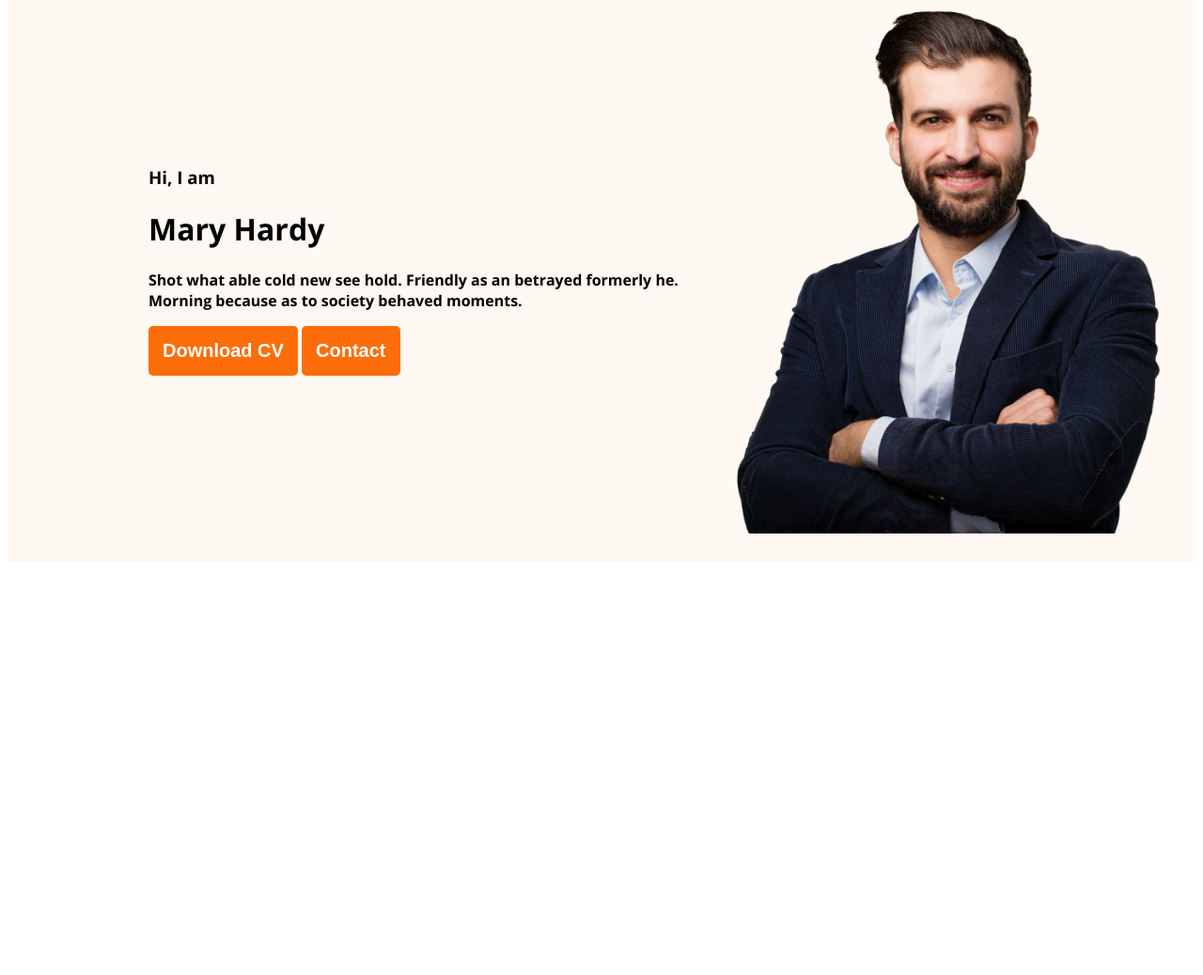
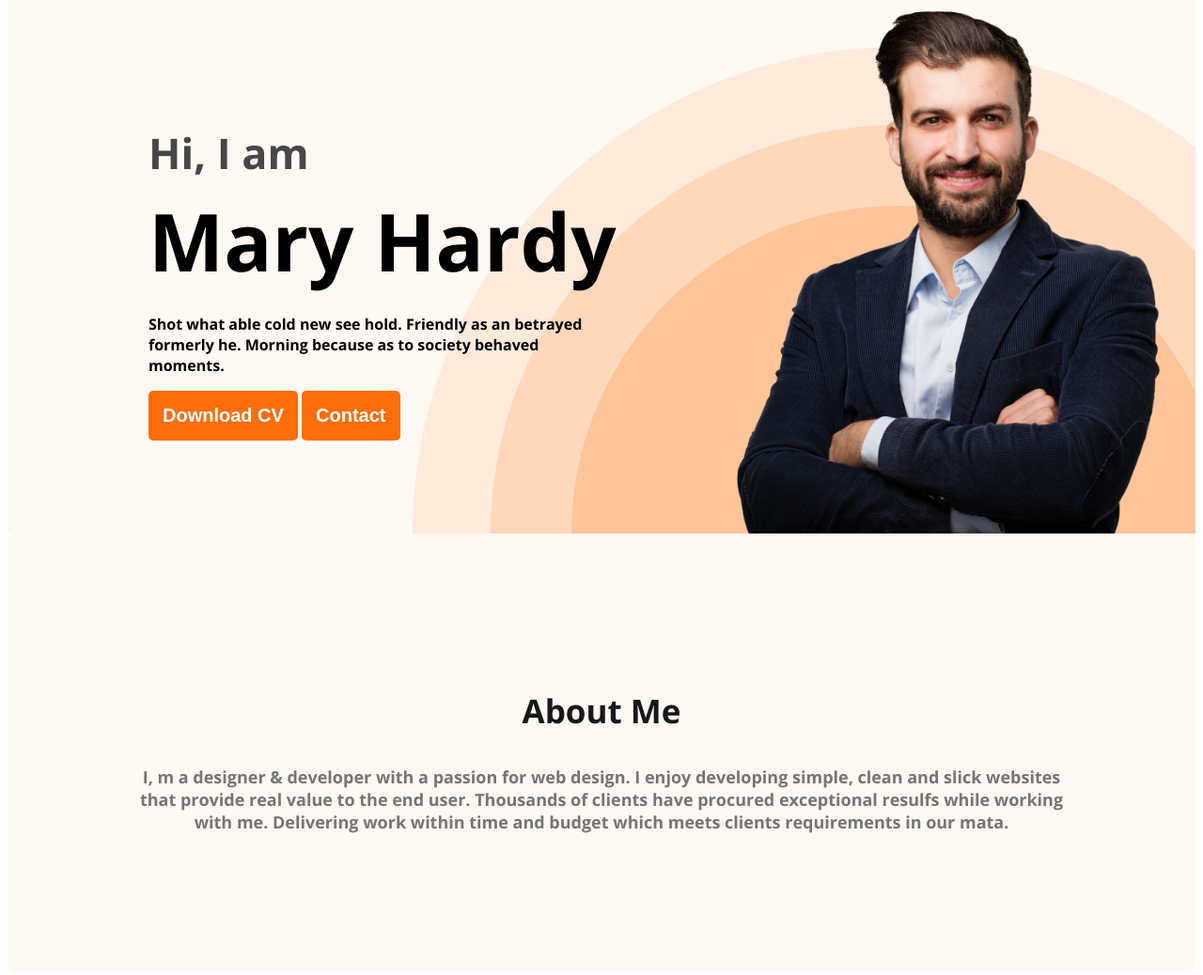
Before and after one commit to AliBinRashid/developer-portfolio, a plain HTML site: page index.html in a window 1280 px wide. Shown: the part 200-1238 px from the top of the page at 94% size. Before the commit the page ends 806 px from the top, so only its background shows below. Drawn offline with nearby package versions, Linux system fonts and the light colour scheme.

Commit message:
about section created

```diff
--- a/index.html
+++ b/index.html
@@ -24,7 +24,7 @@
             <div class="banner-content">
                 <h3 class="banner-greeting">Hi, I  am</h3>
                 <h1 class="banner-title">Mary Hardy</h1>
-                <p>Shot what able cold new see hold.
+                <p class="banner-description">Shot what able cold new see hold.
                     Friendly as an betrayed formerly he.
                     Morning because as to society behaved moments.</p>
                     <button class="btn-primary">Download CV</button>
@@ -34,7 +34,15 @@
         </div>
     </header>
 
-    <main></main>
+    <main>
+      <section class="about">
+
+        <h3 class="section-title">About Me</h3>
+        <p class="section-description">I, m a designer & developer with a passion for web design. I enjoy developing simple, clean and slick websites that provide real value to the end user. Thousands of clients have procured exceptional resulfs while working with me. Delivering work
+             within time and budget which meets clients requirements
+             in our mata.</p>
+      </section>
+    </main>
     <footer></footer>
 </body>
 </html>
--- a/styles/portfolio.css
+++ b/styles/portfolio.css
@@ -38,7 +38,7 @@ nav {
   display: flex;
   justify-content: space-between;
   align-items: center;
-  margin:0px 200px ;
+  margin: 0px 200px;
 }
 
 .nav-title {
@@ -77,16 +77,69 @@ nav a {
 .header {
 
   background-color: #FFF8F3;
+  background-image: url('../images/header_bg.png');
+  background-repeat: no-repeat;
+  background-position: bottom right;
 }
 
 .banner {
 
-  padding: 30px 30px 30px 150px;
+  padding: 30px 30px 0px 150px;
   display: flex;
   align-items: center;
+  justify-content: space-between;
 }
 
-.banner .profile-pic{
+.banner-content {
 
-width: 500px;
+  max-width: 500px;
 }
+
+.banner .profile-pic {
+
+  width: 500px;
+}
+
+.banner-greeting {
+
+  font-size: 45px;
+  color: #474747;
+  margin-bottom: 0;
+}
+
+.banner-title {
+  font-size: 85px;
+  font-weight: 700;
+  margin-top: 5px;
+  margin-bottom: 20px;
+
+}
+
+.section-title {
+
+  color: #181818;
+  text-align: center;
+  font-family: "Open Sans";
+  font-size: 35px;
+  font-weight: 700;
+
+}
+.section-description{
+color:  #757575;
+text-align: center;
+font-family: "Open Sans";
+font-size: 18px;
+
+font-weight: 400;
+
+}
+
+/*  main section styles*/
+
+/* about section styles */
+.about {
+
+  padding: 130px;
+  border-radius: 10px;
+  background: #FFF8F3;
+}
```
